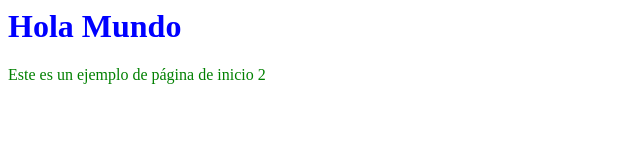
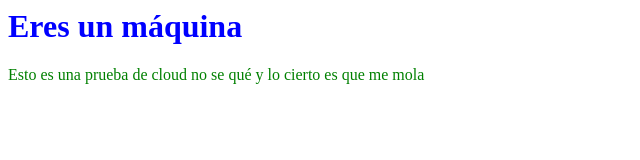
Before and after one commit to SilvioLRedondo/amplify-aws, a plain HTML site: page index.html in a window 1280 px wide. Shown: the whole page, without its empty margins (0-640 px from the left). Drawn offline with Linux system fonts and the light colour scheme.

Commit message:
Update index.html

```diff
--- a/index.html
+++ b/index.html
@@ -5,7 +5,7 @@
     <link rel="stylesheet" type="text/css" href="/css/style.css" media="screen" />
   </head>
   <body>
-    <h1>Hola Mundo</h1>
-    <p>Este es un ejemplo de página de inicio 2</p>
+    <h1>Eres un máquina</h1>
+    <p>Esto es una prueba de cloud no se qué y lo cierto es que me mola</p>
   </body>
 </html>
```
